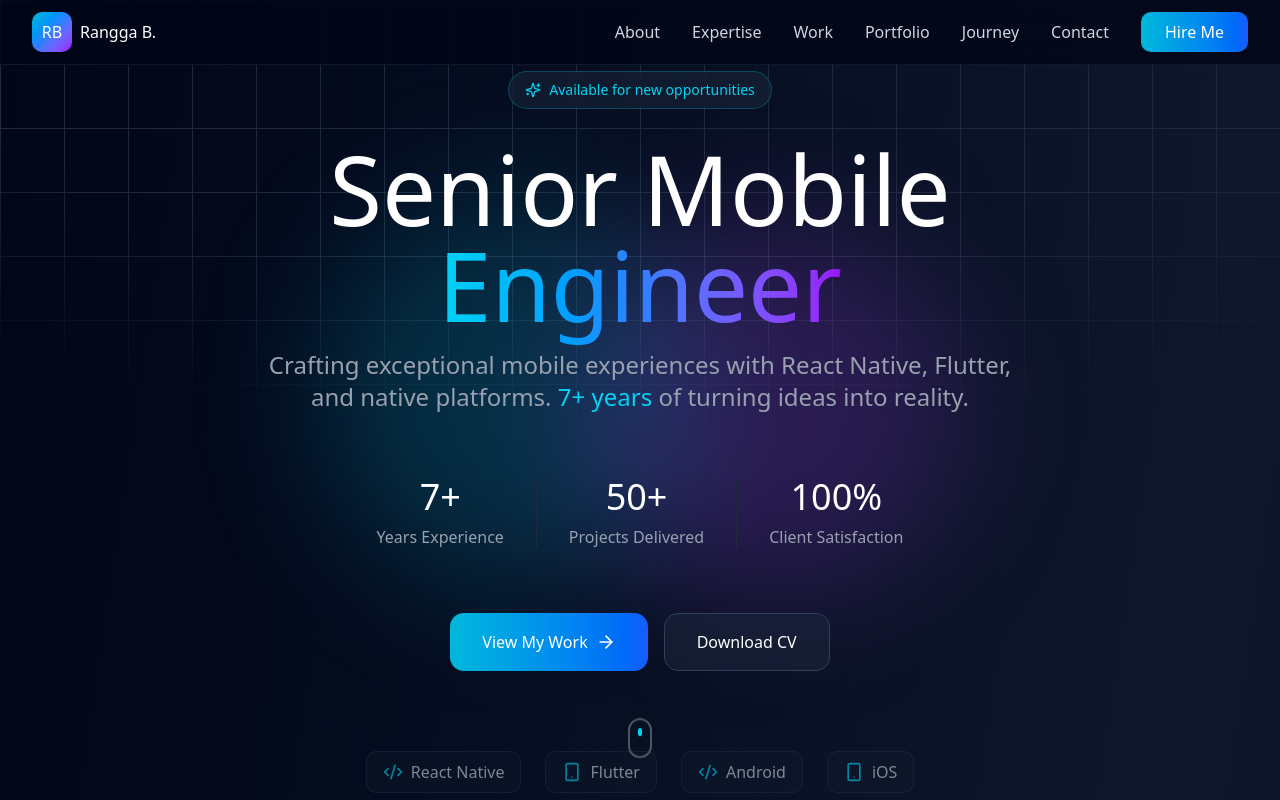
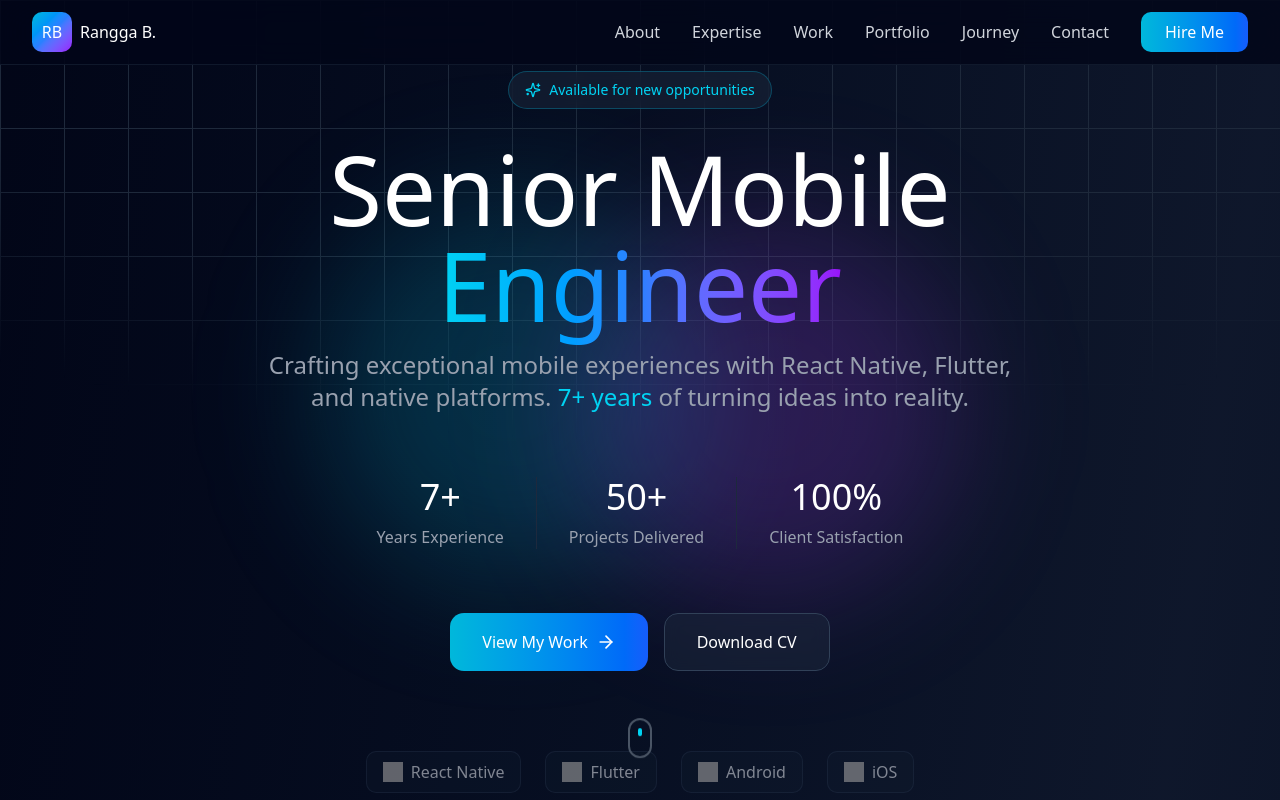
Before and after one commit to ranggabagas30/rangga-personal-branding, a React (Vite) app: page / in a window 1280 px wide. Shown: the top 800 px of the page. Built offline with nearby package versions, Linux system fonts and the light colour scheme; grey boxes are pictures that could not be loaded.

Commit message:
Change respective icons for framework with the framework logo

```diff
--- a/src/components/Hero.tsx
+++ b/src/components/Hero.tsx
@@ -1,4 +1,4 @@
-import { ArrowRight, Sparkles, Code2, Smartphone } from "lucide-react";
+import { ArrowRight, Sparkles } from "lucide-react";
 
 export function Hero() {
   return (
@@ -62,19 +62,35 @@ export function Hero() {
           {/* Tech stack icons */}
           <div className="flex flex-wrap justify-center gap-6 pt-12 opacity-60">
             <div className="flex items-center gap-2 px-4 py-2 bg-slate-800/30 rounded-lg backdrop-blur-sm border border-slate-700/50">
-              <Code2 className="w-5 h-5 text-cyan-400" />
+              <img
+                src="https://cdn.simpleicons.org/react/61DAFB"
+                alt="React Native"
+                className="w-5 h-5"
+              />
               <span className="text-gray-300">React Native</span>
             </div>
             <div className="flex items-center gap-2 px-4 py-2 bg-slate-800/30 rounded-lg backdrop-blur-sm border border-slate-700/50">
-              <Smartphone className="w-5 h-5 text-cyan-400" />
+              <img
+                src="https://cdn.simpleicons.org/flutter/02569B"
+                alt="Flutter"
+                className="w-5 h-5"
+              />
               <span className="text-gray-300">Flutter</span>
             </div>
             <div className="flex items-center gap-2 px-4 py-2 bg-slate-800/30 rounded-lg backdrop-blur-sm border border-slate-700/50">
-              <Code2 className="w-5 h-5 text-cyan-400" />
+              <img
+                src="https://cdn.simpleicons.org/android/3DDC84"
+                alt="Android"
+                className="w-5 h-5"
+              />
               <span className="text-gray-300">Android</span>
             </div>
             <div className="flex items-center gap-2 px-4 py-2 bg-slate-800/30 rounded-lg backdrop-blur-sm border border-slate-700/50">
-              <Smartphone className="w-5 h-5 text-cyan-400" />
+              <img
+                src="https://cdn.simpleicons.org/apple/000000"
+                alt="iOS"
+                className="w-5 h-5"
+              />
               <span className="text-gray-300">iOS</span>
             </div>
           </div>
```
